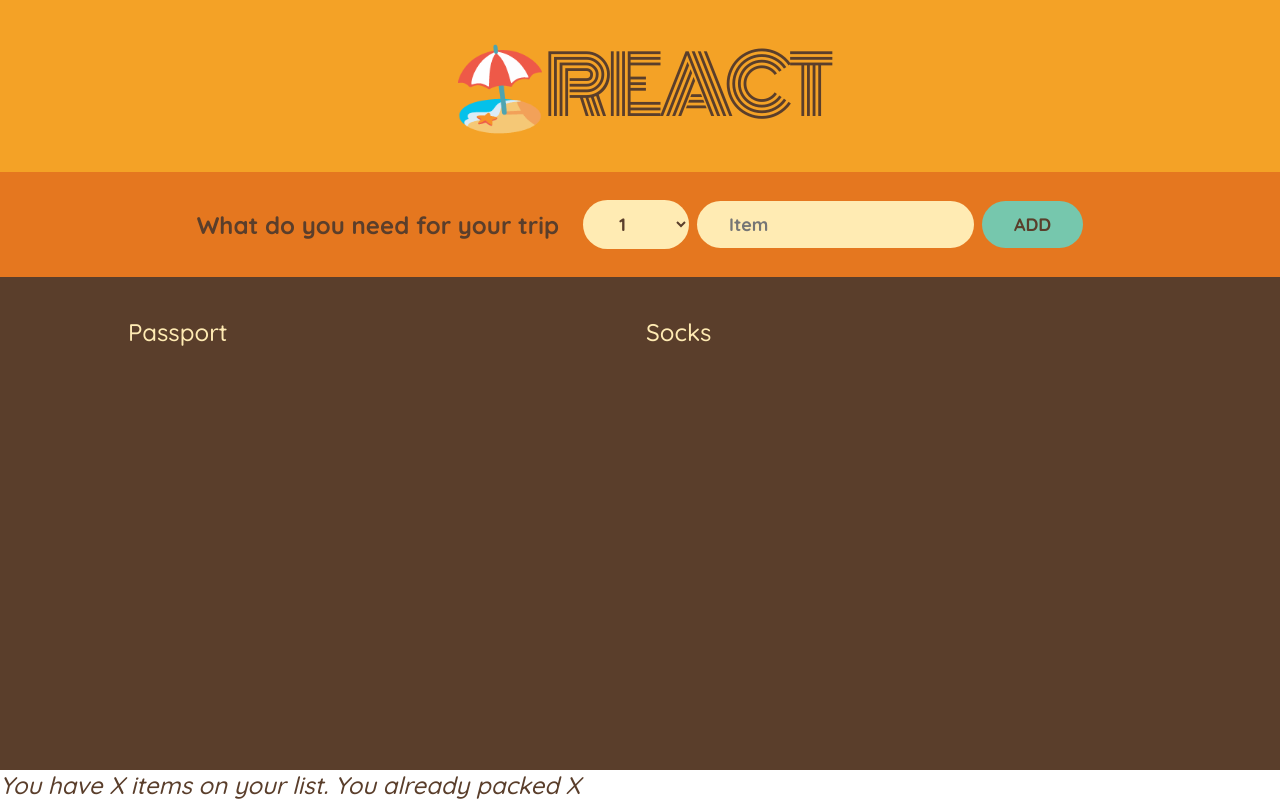
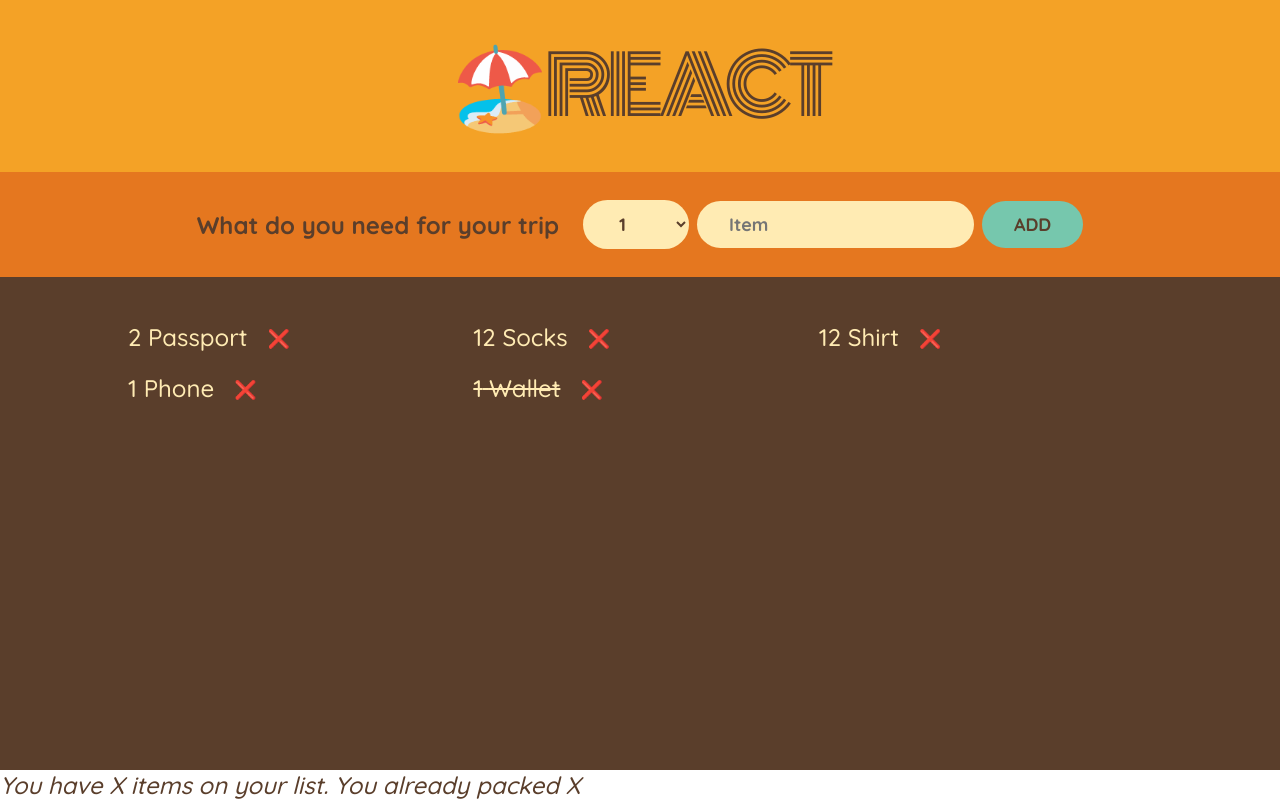
Before and after one commit to Rob-Dawson/React-Websites, a JavaScript app in the folder travel-list/: page / in a window 1280 px wide. Built offline with nearby package versions, Linux system fonts and the light colour scheme; the HTML template or start-up script is replaced by a standard one.

Commit message:
Added conditional line through if item packed = true

```diff
--- a/travel-list/src/PackageList.js
+++ b/travel-list/src/PackageList.js
@@ -1,6 +1,9 @@
 const initialItems = [
   { id: 1, description: "Passport", quantity: 2, packed: false },
   { id: 2, description: "Socks", quantity: 12, packed: false },
+  { id: 3, description: "Shirt", quantity: 12, packed: false },
+  { id: 4, description: "Phone", quantity: 1, packed: false },
+  { id: 5, description: "Wallet", quantity: 1, packed: true },
 ];
 
 export default function PackageList() {
@@ -8,13 +11,21 @@ export default function PackageList() {
     <div className="list">
       <ul>
         {initialItems.map((items) => (
-          <Item items={items} />
+          <Items items={items} key={items.id} />
         ))}
       </ul>
     </div>
   );
 }
 
-function Item({ items }) {
-  return <li>{items.description}</li>;
+function Items({ items }) {
+  return (
+    <li>
+      {/* style={{marginRight: spacing + 'em'}} */}
+      <span style={items.packed ? { textDecoration: "line-through" } : {}}>
+        {items.quantity} {items.description}
+      </span>
+      <button>❌</button>
+    </li>
+  );
 }
```
